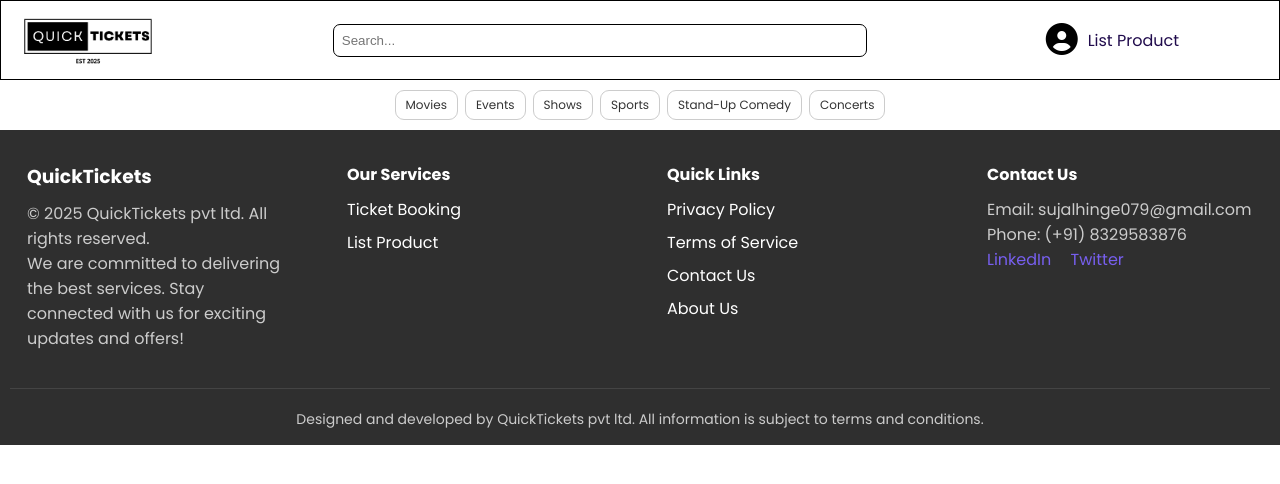
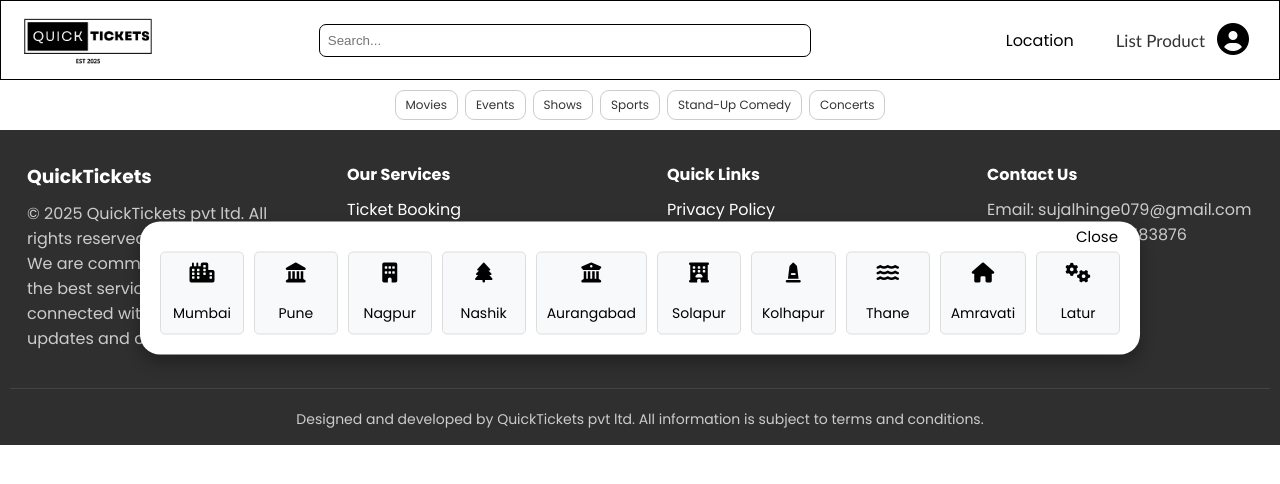
Before and after one commit to sujalxhinge/QuickTickets, a PHP site: page /dashboard.html in a window 1280 px wide. Shown: the top 484 px of the page. Run offline with PHP 8.4, Linux system fonts and the light colour scheme.

Commit message:
last update location

```diff
--- a/dashboard.css
+++ b/dashboard.css
@@ -27,6 +27,7 @@
   background-color: rgb(255, 255, 255);
   font-family: "Poppins", serif;
   background: var(--bg);
+
 }
 
 .navbar {
@@ -51,8 +52,6 @@
   display: flex;
   gap: 15px;
 }
-
-
 
 .search-bar {
   flex: 1;
@@ -97,10 +96,17 @@
   transform: scale(1.1); /* Slightly enlarges the link */
   box-shadow: 0 4px 8px rgba(0, 0, 0, 0.2); /* Adds a shadow for emphasis */
 }
-  .listproduct a
-{
+.listproduct a {
   color: #200b4c;
   padding-right: 80px;
+  font-size: 17px;
+  cursor: pointer;
+  padding: 0px 12px;
+  text-decoration: none;
+  transition: 0.25s cubic-bezier(0.645, 0.045, 0.355, 1);
+  font-weight: 400;
+  color: rgb(51, 51, 51);
+  font-family: "Gill Sans", "Gill Sans MT", Calibri, "Trebuchet MS", sans-serif;
 }
 /* User Icon Styling */
 .user-icon {
@@ -116,11 +122,110 @@
 
 .user-icon a:hover {
   color: #1c0404; /* Change color to red on hover */
-transform: scale(1.2); /* Slight zoom effect on hover */
+  transform: scale(0.9); /* Slight zoom effect on hover */
 }
 
+
+/*location*/
+.dropdown-text {
+  padding: 15px 30px;
+  background-color: #ffffff;
+  color: rgb(3, 0, 0);
+  cursor: pointer;
+  border-radius: 5px;
+  font-size: 16px;
+  border: none;
+  position: relative;
+}
+
+.dropdown-text:hover {
+  transform: scale(1.1);
+  box-shadow: 0 6px 15px rgba(0, 0, 0, 0.2);
+}
+
+.dropdown-box {
+  display: none;
+  position: fixed;
+  top: 36%;
+  left: 50%;
+  transform: translate(-50%, -50%);
+  background-color: #fff;
+  box-shadow: 0px 8px 16px rgba(0, 0, 0, 0.3);
+  z-index: 1;
+  border-radius: 20px;
+  padding: 20px;
+  width: 1000px; /* Increased the width to fit 10 items */
+  text-align: center;
+  overflow-x: auto;
+}
+
+.dropdown-box .grid {
+  display: grid;
+  grid-template-columns: repeat(10, 1fr); /* 10 columns */
+  gap: 10px;
+  margin-top: 10px;
+}
+
+.dropdown-box .grid .city {
+  background-color: #f8f9fa;
+  text-align: center;
+  padding: 10px;
+  border-radius: 5px;
+  font-size: 14px;
+  cursor: pointer;
+  border: 1px solid #ddd;
+  transition: all 0.3s ease-in-out;
+  display: flex;
+  flex-direction: column;
+  align-items: center;
+}
+
+/* Hover effect */
+.dropdown-box .grid .city i {
+  font-size: 20px;
+  margin-bottom: 5px;
+  color: #000000;
+}
+
+.dropdown-box .grid .city:hover {
+  background-color: #fe0000;
+  color: white;
+  transform: translateY(-5px);
+  box-shadow: 0 4px 10px rgba(0, 123, 255, 0.4);
+}
+
+.dropdown-box::after {
+  content: '';
+  position: absolute;
+  top: -10px;
+  left: calc(50% - 10px);
+  width: 0;
+  height: 0;
+  border-left: 10px solid transparent;
+  border-right: 10px solid transparent;
+  border-bottom: 10px solid #fff;
+}
+
+.close-btn {
+  position: absolute;
+  top: 3px;
+  right: 22px;
+  text-align: right;
+  margin-bottom: 10px;
+}
+
+.close-btn span {
+  cursor: pointer;
+  font-size: 15px;
+  color: #000;
+}
+
+.close-btn span:hover {
+  color: red;
+}
+
+
 /*main css*/
-
 
 /*copyright css*/
 footer.copyright {
--- a/dashboard.html
+++ b/dashboard.html
@@ -24,7 +24,28 @@
           <input type="text" placeholder="Search..." />
         </div>
           <!-- Location Button -->
-
+          <div class="dropdown">
+            <span class="dropdown-text" onclick="toggleDropdown()">Location</span>
+            <div class="dropdown-box" id="dropdown-box">
+              <div class="close-btn">
+                <span onclick="toggleDropdown()">Close</span>
+              </div>
+              <div class="grid">
+                <div class="city"><i class="fas fa-city"></i>Mumbai</div>
+                <div class="city"><i class="fas fa-landmark"></i>Pune</div>
+                <div class="city"><i class="fas fa-building"></i>Nagpur</div>
+                <div class="city"><i class="fas fa-tree"></i>Nashik</div>
+                <div class="city"><i class="fas fa-university"></i>Aurangabad</div>
+                <div class="city"><i class="fas fa-hotel"></i>Solapur</div>
+                <div class="city"><i class="fas fa-monument"></i>Kolhapur</div>
+                <div class="city"><i class="fas fa-water"></i>Thane</div>
+                <div class="city"><i class="fas fa-home"></i>Amravati</div>
+                <div class="city"><i class="fas fa-cogs"></i>Latur</div>
+              </div>
+            </div>
+          </div>
+        <div class="listproduct">
+          <a href="listproduct.php">List Product</a>
         </div>
         <!-- this code is for the user icon-->
         <div class="user-icon">
@@ -33,9 +54,6 @@
           </a>
         </div>
 
-        <div class="listproduct">
-          <a href="listproduct.php">List Product</a>
-        </div>
       </nav>
     </header>
     <main>
@@ -121,5 +139,26 @@
         }
       });
     </script>
+    <!--this is the another script tag for the location-->
+     <script>
+      function toggleDropdown() {
+        const dropdown = document.getElementById("dropdown-box");
+        if (dropdown.style.display === "block") {
+          dropdown.style.display = "none";
+        } else {
+          dropdown.style.display = "block";
+        }
+      }
+
+      // Close the dropdown if clicked outside
+      window.onclick = function(event) {
+        if (!event.target.matches('.dropdown-text') && !event.target.matches('.city') && !event.target.matches('.close-btn span')) {
+          const dropdown = document.getElementById("dropdown-box");
+          if (dropdown.style.display === "block") {
+            dropdown.style.display = "none";
+          }
+        }
+      }
+    </script>
   </body>
 </html>
```
Lines whose indentation alone changed are shown as unchanged.
